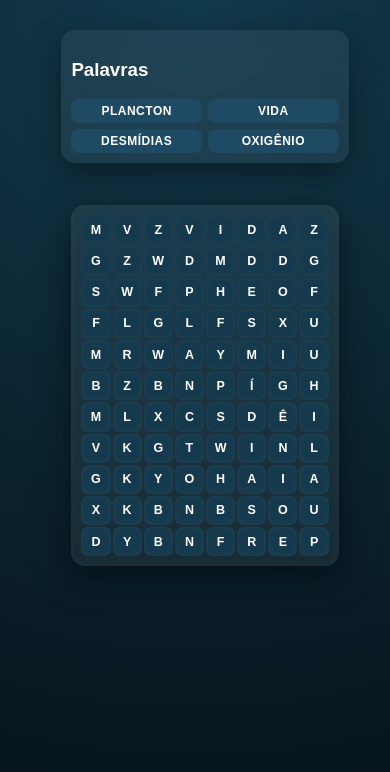
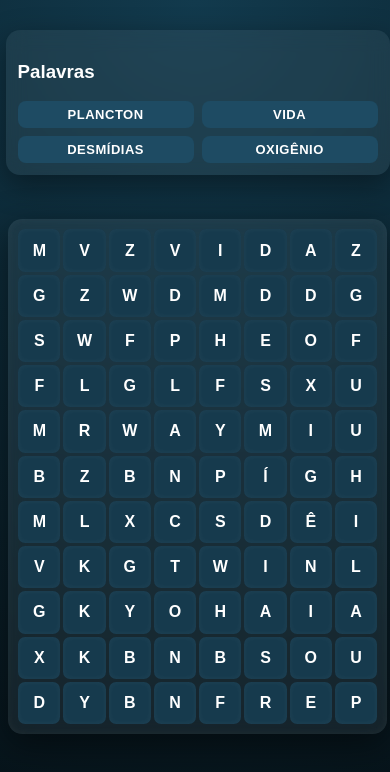
Before and after one commit to uesleib1/landing2, a plain HTML site: page caca-palavras/index.html in a window 390 px wide. Drawn offline with Linux system fonts and the light colour scheme.

Commit message:
Update style.css

```diff
--- a/caca-palavras/style.css
+++ b/caca-palavras/style.css
@@ -30,7 +30,10 @@
 ========================= */
 #grid {
   display: grid;
-  gap: 3px;
+  gap: 4px;
+
+  width: min(90vw, 520px); /* 🔥 controla tamanho geral */
+
   user-select: none;
   touch-action: none;
 
@@ -49,8 +52,8 @@
    CÉLULAS
 ========================= */
 .cell {
-  width: 40px;
-  height: 40px;
+  width: 100%;
+  aspect-ratio: 1 / 1;
 
   display: flex;
   align-items: center;
@@ -60,9 +63,10 @@
   border-radius: 7px;
 
   font-weight: bold;
-  font-size: 18px;
+
+  font-size: clamp(14px, 2.5vw, 26px);
+
   color: #ffffff;
-
   cursor: pointer;
 
   transition: all 0.15s ease-in-out;
@@ -184,13 +188,11 @@
 ========================= */
 @media (max-width: 600px) {
 
-  /* empilha tudo */
   .container {
     flex-direction: column;
     align-items: center;
   }
 
-  /* painel de palavras no topo */
   .panel {
     order: -1;
     width: 100%;
@@ -199,30 +201,80 @@
     padding: 10px;
   }
 
-  /* 🔥 LISTA EM 2 COLUNAS */
   #wordList {
     display: grid;
     grid-template-columns: 1fr 1fr;
     gap: 6px;
   }
 
-  /* palavras menores e mais compactas */
   .word {
     font-size: 12px;
     padding: 5px;
     margin: 0;
   }
 
-  /* grid mais compacto */
+  /* 🔥 GRID MAIOR NO CELULAR */
   #grid {
-    gap: 2px;
+    width: 95vw;
+    gap: 3px;
+    padding: 8px;
+  }
+
+  .cell {
+    font-size: clamp(16px, 4vw, 24px);
+  }
+}
+
+@media (max-width: 768px) {
+
+  /* mantém layout organizado */
+  .container {
+    flex-direction: column;
+    align-items: center;
+  }
+
+  /* painel no topo */
+  .panel {
+    order: -1;
+    width: 100%;
+    max-width: 360px;
+    margin-bottom: 14px;
+    padding: 12px;
+  }
+
+  /* lista de palavras em 2 colunas */
+  #wordList {
+    display: grid;
+    grid-template-columns: 1fr 1fr;
+    gap: 8px;
+  }
+
+  .word {
+    font-size: 13px;
+    padding: 6px;
+    margin: 0;
+  }
+
+  /* 🔥 GRID MAIOR */
+  #grid {
+    width: 92vw;
+    max-width: 430px;
+    gap: 3px;
     padding: 10px;
   }
 
-  /* células menores */
+  /* 🔥 LETRAS MAIORES */
   .cell {
-  width: calc((100vw - 40px) / 12);
-  height: calc((100vw - 40px) / 12);
-  font-size: calc((100vw - 40px) / 28);
+    font-size: clamp(16px, 3.5vw, 26px);
   }
 }
+
+@media (min-width: 900px) {
+  #grid {
+    width: min(70vw, 550px);
+  }
+
+  .cell {
+    font-size: clamp(18px, 1.8vw, 32px);
+  }
+}
```
